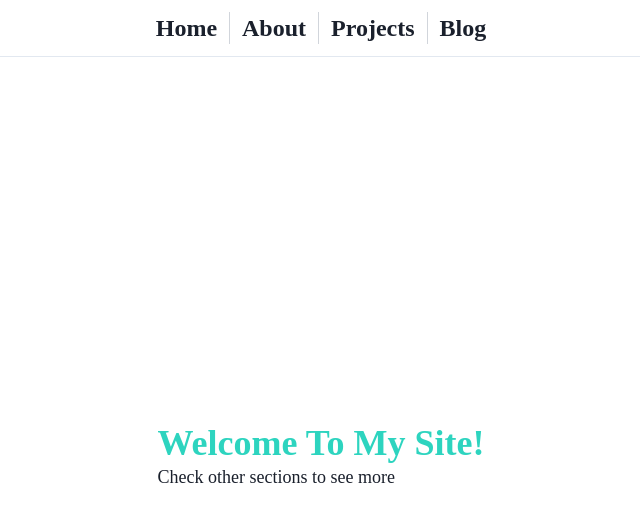
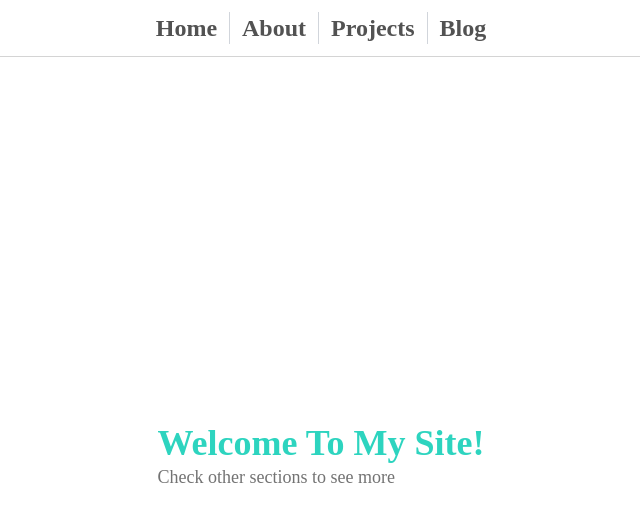
Before and after one commit to Ali-Hussein-dev/Ali-Hussein-dev, a Next.js app: page / in a window 1280 px wide. Shown: the top 522 px of the page, without its empty margins (319-959 px from the left). Built offline with nearby package versions, Linux system fonts and the light colour scheme.

Commit message:
chore: configue tailwind and script

```diff
--- a/package.json
+++ b/package.json
@@ -5,7 +5,7 @@
   "license": "MIT",
   "version": "1.0.0",
   "scripts": {
-    "dev": "next build && next dev",
+    "dev": "next dev",
     "build": "next build",
     "start": "next start",
     "type-check": "tsc --pretty --noEmit",
--- a/tailwind.config.js
+++ b/tailwind.config.js
@@ -17,6 +17,7 @@ module.exports = {
       screens: { xs: { max: '639px' } },
       colors: {
         blueGray: colors.blueGray,
+        trueGray: colors.trueGray,
         teal: colors.teal,
       },
     },
```
